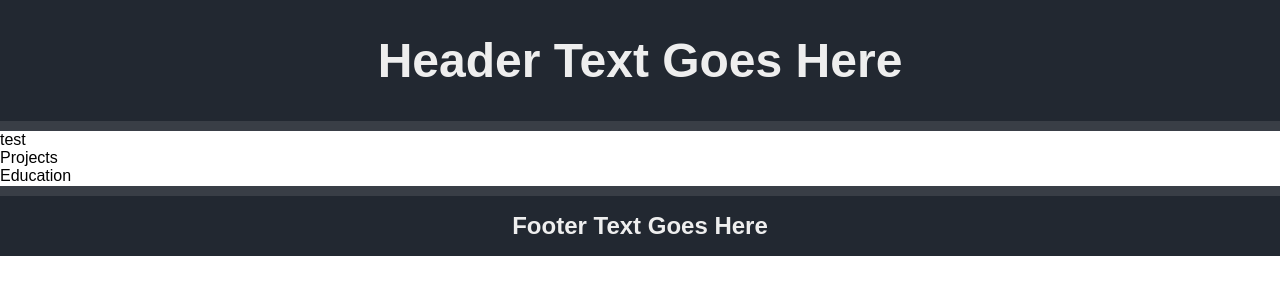
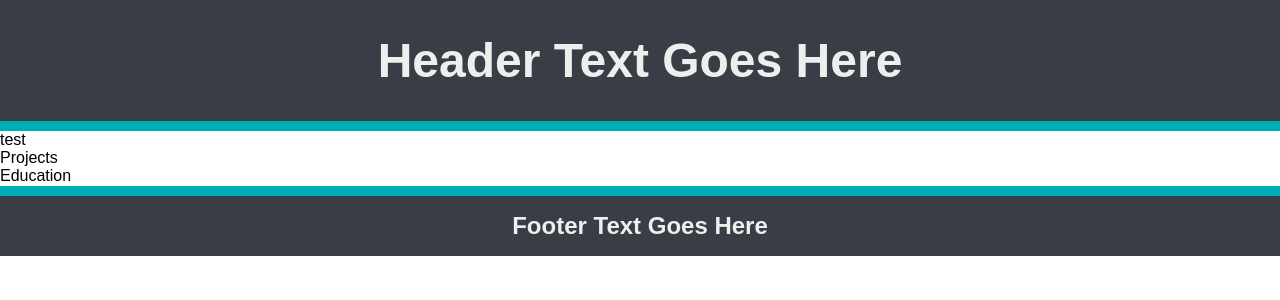
Before and after one commit to TritoLL/react-portfolio, a React (Create React App) app: page / in a window 1280 px wide. Shown: the top 300 px of the page. Built offline with nearby package versions, Linux system fonts and the light colour scheme.

Commit message:
further theming changes

```diff
--- a/src/components/Footer.js
+++ b/src/components/Footer.js
@@ -4,9 +4,9 @@ import styled from "styled-components";
 const StyledFooter = styled.footer`
     width: 100%;
     margin: 0 auto;
-    background-color: ${(props) => props.theme.main};
-    border-top: 10px solid ${(props) => props.theme.accent1};
-    border-bottom: 1px solid ${(props) => props.theme.main};
+    background-color: ${(props) => props.theme.body};
+    border-top: 10px solid ${(props) => props.theme.border};
+    border-bottom: 1px solid ${(props) => props.theme.body};
 `;
 
 const Title = styled.h1`
--- a/src/components/Header.js
+++ b/src/components/Header.js
@@ -4,9 +4,9 @@ import styled from "styled-components";
 const StyledHeader = styled.header`
     width: 100%;
     margin: 0 auto;
-    background-color: ${(props) => props.theme.main};
-    border-top: 1px solid ${(props) => props.theme.main};
-    border-bottom: 10px solid ${(props) => props.theme.accent1};
+    background-color: ${(props) => props.theme.body};
+    border-top: 1px solid ${(props) => props.theme.body};
+    border-bottom: 10px solid ${(props) => props.theme.border};
 `;
 
 const Title = styled.h1`
--- a/src/styles/themes.js
+++ b/src/styles/themes.js
@@ -1,11 +1,13 @@
 export const lightTheme = {
-    main: "#E2E2E2",
-    text: "#363537",
+    main: "#E4FBFF",
+    body: "#7868E6",
+    border: "#B8B5FF",
+    text: "#EDEEF7",
 };
 
 export const darkTheme = {
     main: "#222831",
+    body: "#393E46",
+    border: "#00ADB5",
     text: "#EEEEEE",
-    accent1: "#393E46",
-    accent2: "#00ADB5",
 };
```
